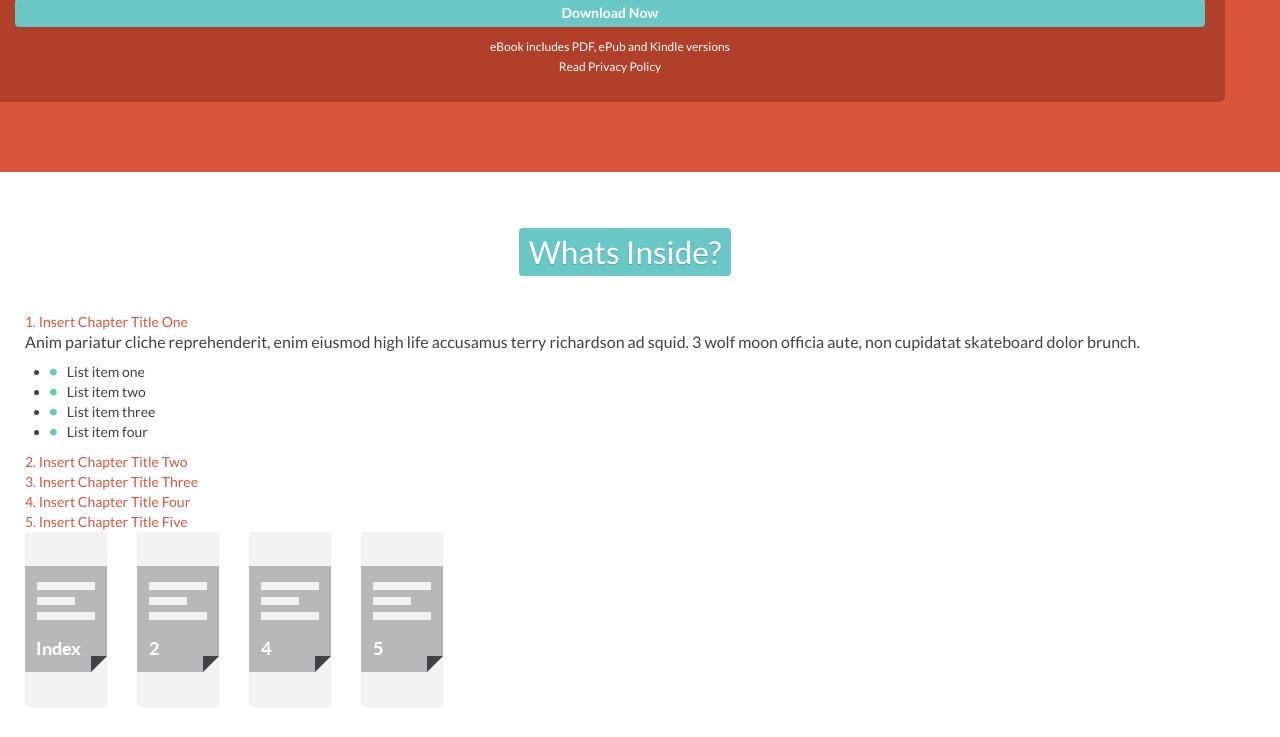
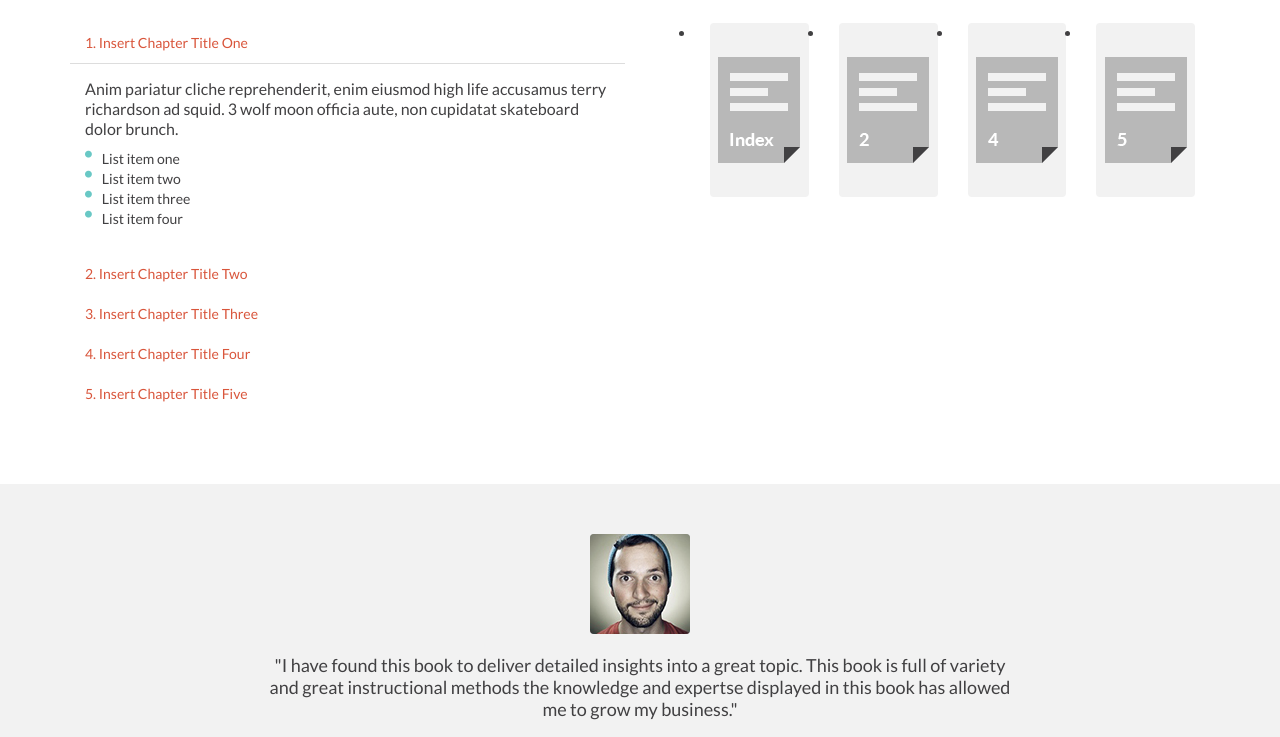
Before and after one commit to mjhea0/ebook-template, a website: page index.html in a window 1280 px wide. Shown: the part 661-1398 px from the top of the page. Drawn offline with nearby package versions, Linux system fonts and the light colour scheme.

Commit message:
Added bootstrap 3 cdn

```diff
--- a/index.html
+++ b/index.html
@@ -7,8 +7,9 @@
     <meta name="description" content="Green Apple - responsive landing page for selling an ebook.">
     <meta name="author" content="Michael Herman">
     <!-- stylesheets -->
-    <link href="assets/css/bootstrap.css" rel="stylesheet" type="text/css">
-    <link href="assets/css/bootstrap-responsive.css" rel="stylesheet" type="text/css">
+    <!-- <link href="assets/css/bootstrap.css" rel="stylesheet" type="text/css">
+    <link href="assets/css/bootstrap-responsive.css" rel="stylesheet" type="text/css"> -->
+    <link rel="stylesheet" href="https://maxcdn.bootstrapcdn.com/bootstrap/3.3.7/css/bootstrap.min.css">
     <link href="assets/css/font-awesome.min.css" rel="stylesheet" type="text/css">
     <link href="assets/css/style.css" rel="stylesheet" type="text/css">
     <!-- fav and touch icons -->
@@ -264,6 +265,7 @@
     ================================================== -->
     <!-- Placed at the end of the document so the pages load faster -->
     <script src="assets/js/jquery.js"></script>
-    <script src="assets/js/bootstrap.min.js"></script>
+    <!-- <script src="assets/js/bootstrap.min.js"></script> -->
+    <script type="text/javascript" src="https://maxcdn.bootstrapcdn.com/bootstrap/3.3.7/js/bootstrap.min.js"></script>
   </body>
 </html>
```
